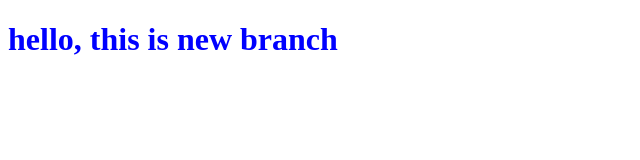
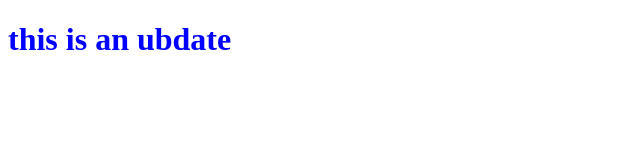
Before and after one commit to muhammad-abdulrahman2425/myproject, a plain HTML site: page index.html in a window 1280 px wide. Shown: the whole page, without its empty margins (0-640 px from the left). Drawn offline with Linux system fonts and the light colour scheme.

Commit message:
edit the html file

```diff
--- a/index.html
+++ b/index.html
@@ -7,7 +7,7 @@
     <link rel="stylesheet" href="style.css">
 </head>
 <body>
-    <h1>hello, this is new branch</h1>
+    <h1>this is an ubdate</h1>
     <script src="app.js" ></script>
 </body>
 </html>
```
